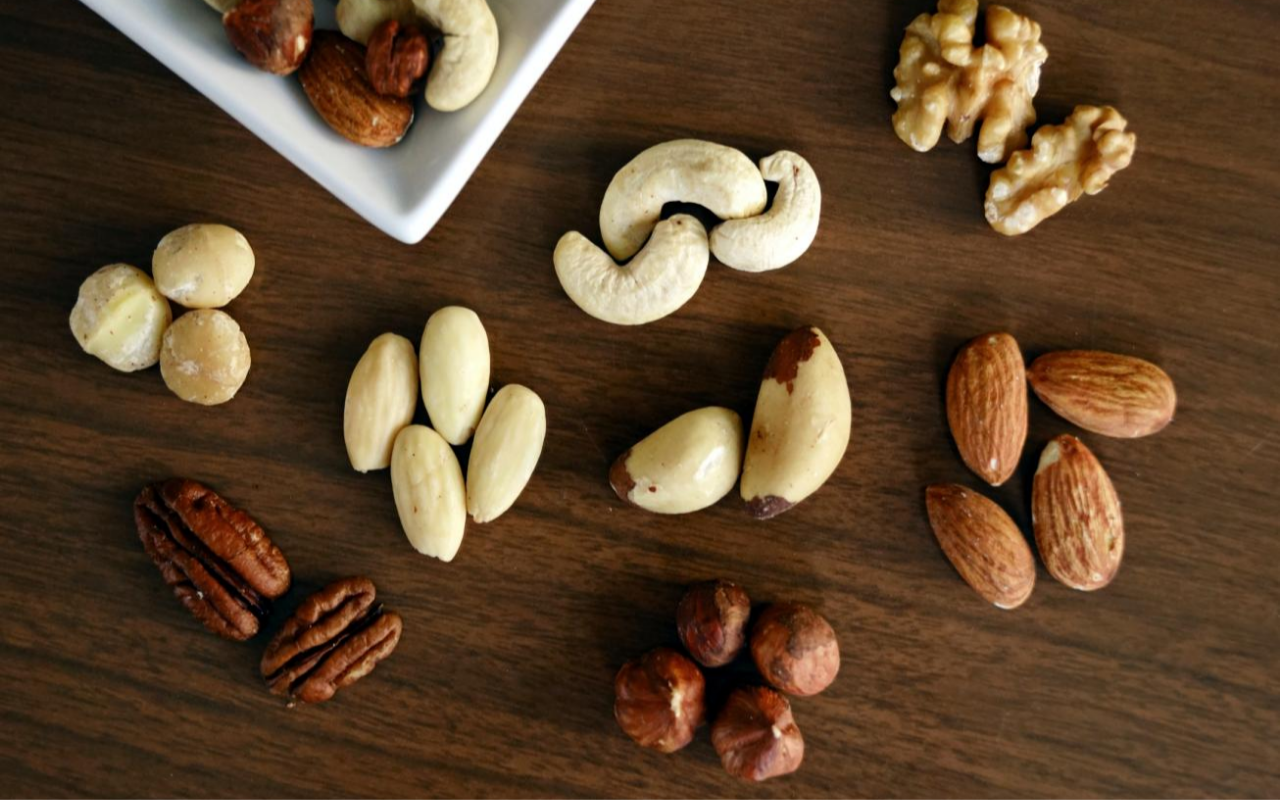
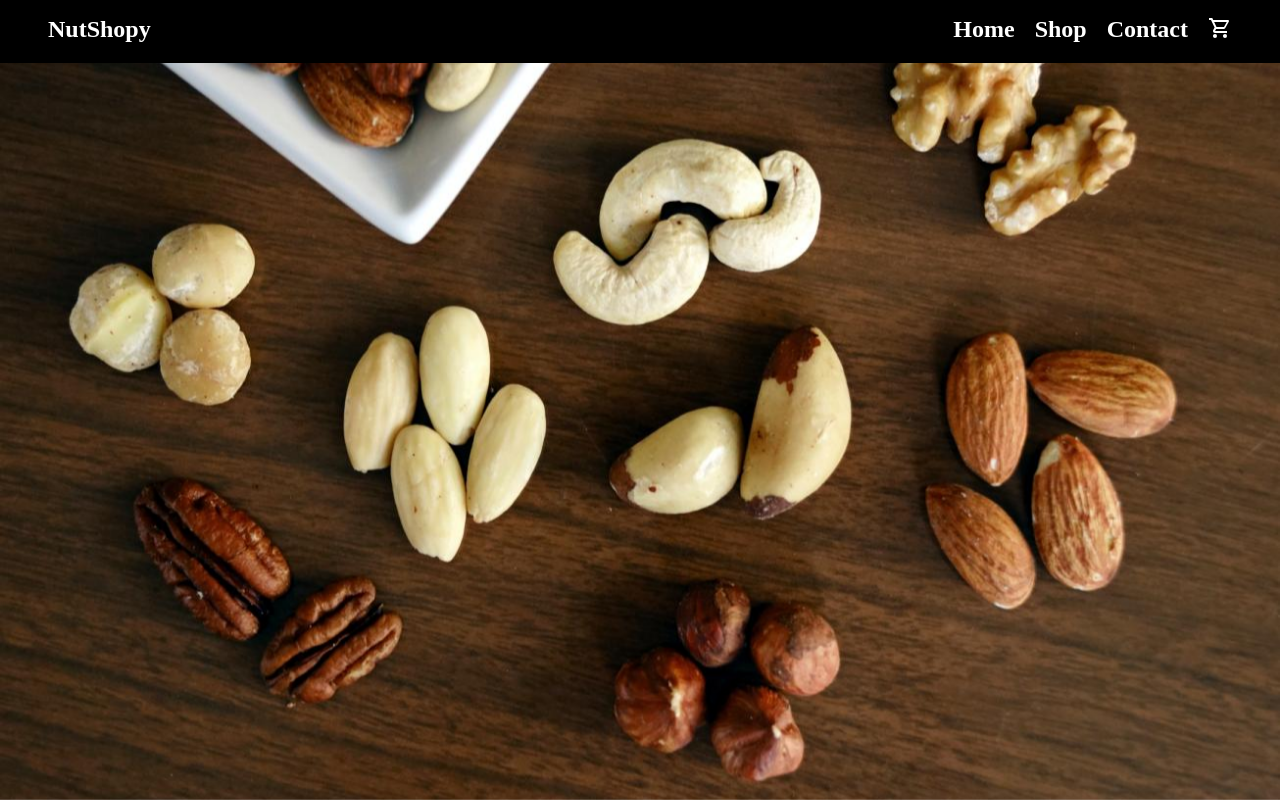
Before and after one commit to n3u5l7l/shopping-cart, a React (Create React App) app: page /cart in a window 1280 px wide. Before the commit this address had no page. Built offline with nearby package versions, Linux system fonts and the light colour scheme.

Commit message:
Added State && Props + new Cart component

```diff
--- a/src/components/Router/RouterSwitcher.js
+++ b/src/components/Router/RouterSwitcher.js
@@ -1,13 +1,26 @@
 import { BrowserRouter, Routes, Route, useSearchParams } from "react-router-dom";
-import App from "../../App";
 import Navigation from "../Header";
+import Cart from "../Cart";
 import AnimatePresence from "./AnimatePresence";
+import { useEffect, useState } from "react";
 
 const RouterSwitcher = () => {
+    const [shoppingCart, setShoppingCart] = useState({totalCost: 0, totalItem: 0});
+    const [showCart, setShowCart] = useState(false);
+
+    function changeCartStatus(){
+        setShowCart((showCart) => !showCart);
+    }
+
+    function dontCloseCart(e){
+        e.stopPropagation();
+    }
+
     return (
         <BrowserRouter>
-            <Navigation />
-            <AnimatePresence />
+            <Navigation shoppingCart={shoppingCart} changeCartStatus={changeCartStatus}/>
+            <AnimatePresence handleShoppingCart = {setShoppingCart}/>
+            <Cart shoppingCart={shoppingCart} setShoppingCart={setShoppingCart} showCart={showCart} changeCartStatus={changeCartStatus} dontCloseCart={dontCloseCart}/>
         </BrowserRouter>
     )
 }
```
